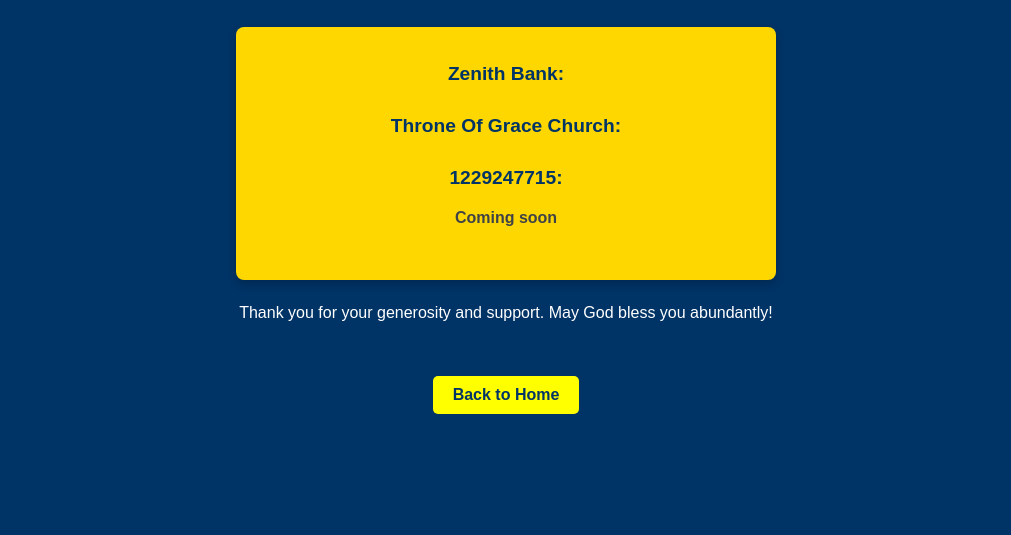
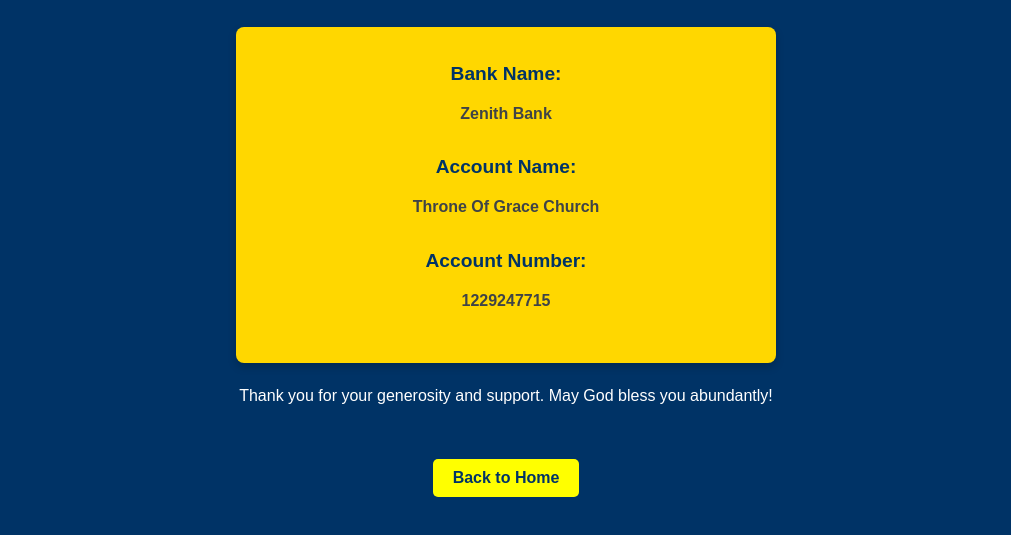
Before and after one commit to xstreamtechnology1/Church-site-update-main-folder, a plain HTML site: page donate.html in a window 1280 px wide. Shown: the part 177-712 px from the top of the page, without its empty margins (134-1145 px from the left). Drawn offline with Linux system fonts and the light colour scheme.

Commit message:
Update donate bank account update.html

```diff
--- a/donate.html
+++ b/donate.html
@@ -12,12 +12,12 @@
             <h1>Make a Donation</h1>
             <p>Your contributions help us achieve our mission of spreading hope and impacting lives. Below are our account details for your donation:</p>
             <div class="account-details">
-                <h2>Zenith Bank:</h2>
-                <p></p>
-                <h2>Throne Of Grace Church:</h2>
-                <p></p>
-                <h2>1229247715:</h2>
-                <p>Coming soon</p>
+                <h2>Bank Name:</h2>
+                <p>Zenith Bank</p>
+                <h2>Account Name:</h2>
+                <p>Throne Of Grace Church</p>
+                <h2>Account Number:</h2>
+                <p>1229247715</p>
             </div>
             <p>Thank you for your generosity and support. May God bless you abundantly!</p>
             <a href="index.html" class="back-btn">Back to Home</a>
```
